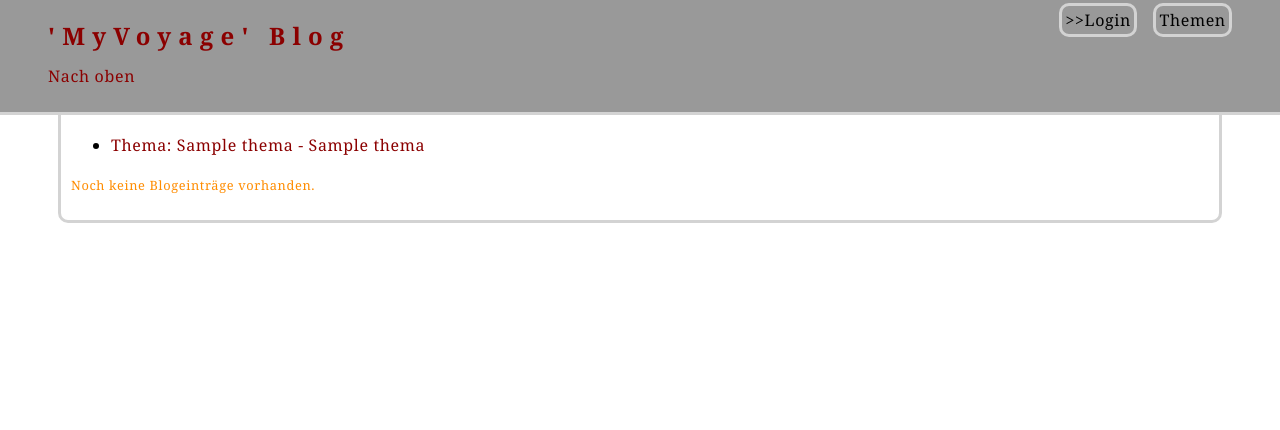
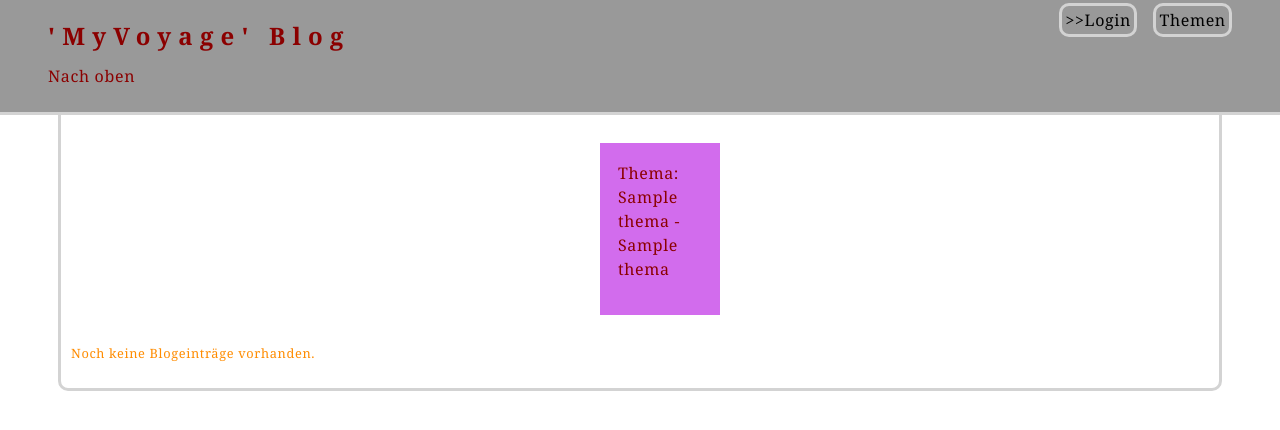
Before and after one commit to rekiraly/projekt_blog, a PHP site: page / in a window 1280 px wide. Shown: the top 430 px of the page. Run offline with PHP 8.4, Linux system fonts and the light colour scheme; tables that the repository leaves empty or names only in its code hold one stand-in row (values such as "Sample post"); data that the repository does not hold is empty.

Commit message:
commit_02-03

```diff
--- a/css/main.css
+++ b/css/main.css
@@ -176,7 +176,39 @@ a.expand:hover {
 .unterheader{
 	position: relative;
 }
+
+/******************************************WrapNavi***********************************************************/
+
+.wrapNav ul {
+	display: flex;
+	justify-content: space-evenly;
+	flex-wrap: wrap;
+	list-style: none;
+}
+.wrapNav ul li{
+	width: 120px;
+	margin: 10px;
+	background-color: #D26CED;
+}
+
+.wrapNav ul li a{
+	display: block;
+	padding: 18px;
+}
+
+.wrapNav ul li a:hover{
+
+}
+
+
 /*****************************************************************************************************/
+/*****************************************WorkTable************************************************************/
+
+
+/*****************************************************************************************************/
+
+
+
 /*button 'Themen'*/
 
 .cat {
--- a/index.php
+++ b/index.php
@@ -522,8 +522,8 @@ if (DEBUG) {
             <main class='blogs'>
 
                 <!-- -------------------------------TEST NEW NAVI --------------------------------- -->
-
-                <div>
+                <div class = 'workTable'>
+                    <div class='wrapNav'>
                         <?php if ($themesArray):?>
                             <ul>
 
@@ -540,9 +540,10 @@ if (DEBUG) {
                                 <?php endforeach?>
                             </ul>
                         <?php endif?>
+                    </div><!--END WRAP NAV -->
 
 
-                </div>
+                </div><!--END WorkTable -->
                 <!-- ------------------------------- END TEST NEW NAVI --------------------------------- -->
 
 
```
Lines whose indentation alone changed are shown as unchanged.
